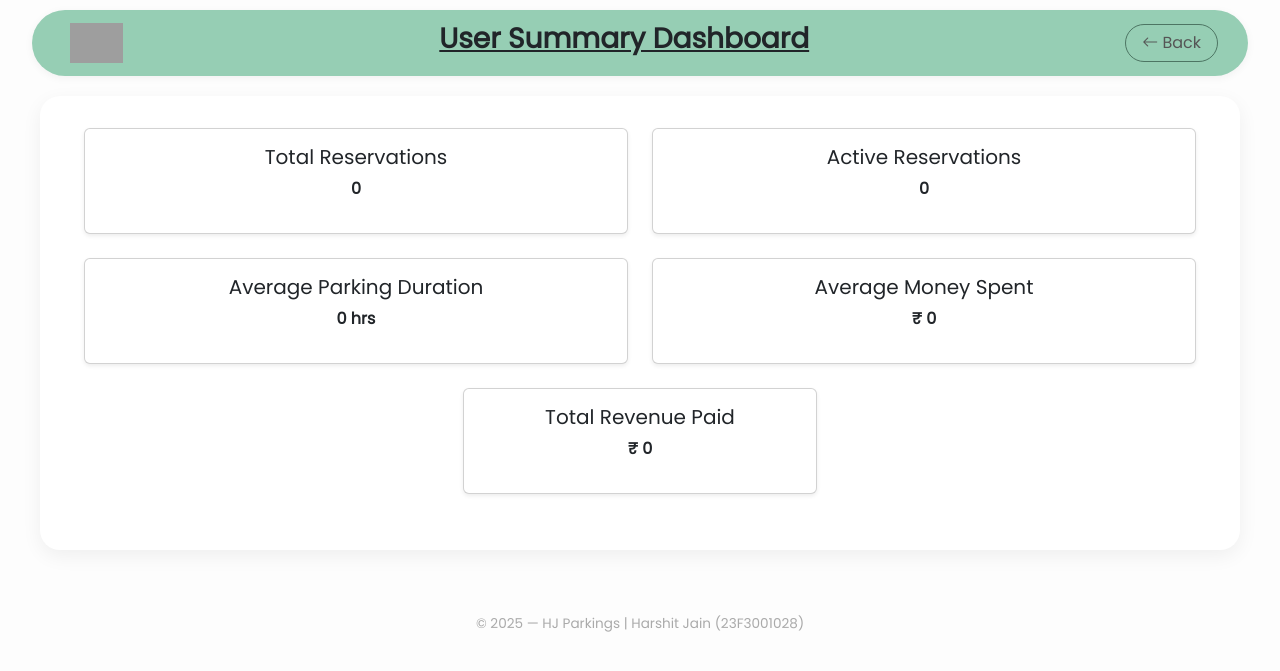
After one commit to harshitjain-23/Vehicle_Parking_App, a Flask app: page /user-summary in a window 1280 px wide. The commit adds this page. Shown: the top 671 px of the page. Run offline with Flask 3, Linux system fonts and the light colour scheme; a user stored in the database is signed in; data comes from the database, SQL or seed files in the repository; grey boxes are pictures that could not be loaded.

Commit message:
client summary page

```diff
--- a/app/routes/admin.py
+++ b/app/routes/admin.py
@@ -316,10 +316,6 @@ def admin_summary():
         total_duration += duration
     avg_parking_duration = total_duration / len(completed_reservations) if completed_reservations else 0
 
-    # Occupancy rate
-    occupied_spots = parking_spot.query.filter_by(status='occupied', is_active=True).count()
-    occupancy_rate = (occupied_spots / total_spots) * 100 if total_spots else 0
-
 
     return render_template('admin/summary.html',
         total_lots=total_lots,
@@ -332,5 +328,4 @@ def admin_summary():
         total_clients=total_clients,
         avg_duration=round(avg_parking_duration, 2),
         avg_revenue=round(avg_revenue_per_client, 2),
-        occupancy_rate=round(occupancy_rate, 2),
     )
--- a/app/routes/client.py
+++ b/app/routes/client.py
@@ -159,3 +159,37 @@ def release(reservation_id):
         return redirect(url_for('client.reservations'))
 
     return render_template( 'client/release.html', reservation_id=reservation_id, lot_id=reserve.lot_id, spot_id=reserve.spot_id, vehicle_no=reserve.vehicle_no, parking_time=reserve.parking_time, leaving_time=leave, total_cost=cost )
+
+
+
+@client_bp.route('/user-summary')
+@user_authentication
+def user_summary():
+    user_email = session.get('user')
+
+    # Fetch all reservations of the current user
+    all_reservations = reservation.query.filter_by(user_email=user_email).all()
+    total_reservations = len(all_reservations)
+    active_reservations = len([r for r in all_reservations if r.status == 'active'])
+
+    total_duration = 0
+    total_cost = 0
+    completed = 0
+
+    for r in all_reservations:
+        if r.leaving_time:
+            duration = (r.leaving_time - r.parking_time).total_seconds() / 3600
+            total_duration += duration
+            total_cost += r.total_cost
+            completed += 1
+
+    avg_duration = round(total_duration / completed, 2) if completed else 0
+    avg_spent = round(total_cost / total_reservations, 2) if total_reservations else 0
+
+    return render_template('client/user_summary.html',
+        total=total_reservations,
+        active=active_reservations,
+        avg_duration=avg_duration,
+        avg_spent=avg_spent,
+        total_cost=total_cost
+    )
--- a/app/templates/client/dashboard.html
+++ b/app/templates/client/dashboard.html
@@ -71,7 +71,7 @@
 
         <!-- Summary -->
         <div class="col-md-4 col-sm-6">
-            <a href="{{ url_for('client.dashboard') }}" class="text-decoration-none">
+            <a href="{{ url_for('client.user_summary') }}" class="text-decoration-none">
                 <div class="card shadow-lg rounded-4 text-center py-4 dashboard-card">
                     <i class="bi bi-graph-up-arrow display-4 text-warning"></i>
                     <h5 class="mt-3">Summary</h5>
--- /dev/null
+++ b/app/templates/client/user_summary.html
@@ -0,0 +1,51 @@
+{% extends 'client/base.html' %}
+{% block title %} My Summary {% endblock %}
+{% block back %} {{ url_for('client.dashboard') }}{%endblock%}
+{% block heading %} User Summary Dashboard {% endblock %}
+{% block content %}
+
+<div class="container">
+
+  <div class="row text-center mb-4">
+    <div class="col-md-6">
+      <div class="card p-3 shadow-sm">
+        <h5>Total Reservations</h5>
+        <p><strong>{{ total }}</strong></p>
+      </div>
+    </div>
+    <div class="col-md-6">
+      <div class="card p-3 shadow-sm">
+        <h5>Active Reservations</h5>
+        <p><strong>{{ active }}</strong></p>
+      </div>
+    </div>
+  </div>
+
+  <div class="row text-center mb-4">
+    <div class="col-md-6">
+      <div class="card p-3 shadow-sm">
+        <h5>Average Parking Duration</h5>
+        <p><strong>{{ avg_duration }} hrs</strong></p>
+      </div>
+    </div>
+    <div class="col-md-6">
+      <div class="card p-3 shadow-sm">
+        <h5>Average Money Spent</h5>
+        <p><strong>₹ {{ avg_spent }}</strong></p>
+      </div>
+    </div>
+  </div>
+
+  <div class="row text-center mb-4">
+    <div class="col-md-4"></div>
+    <div class="col-md-4">
+      <div class="card p-3 shadow-sm">
+        <h5>Total Revenue Paid</h5>
+        <p><strong>₹ {{ total_cost }}</strong></p>
+      </div>
+    </div>
+  </div>
+
+</div>
+
+{% endblock %}
```
Also changed, not shown: app/templates/admin/summary.html (+8 -13 lines).
